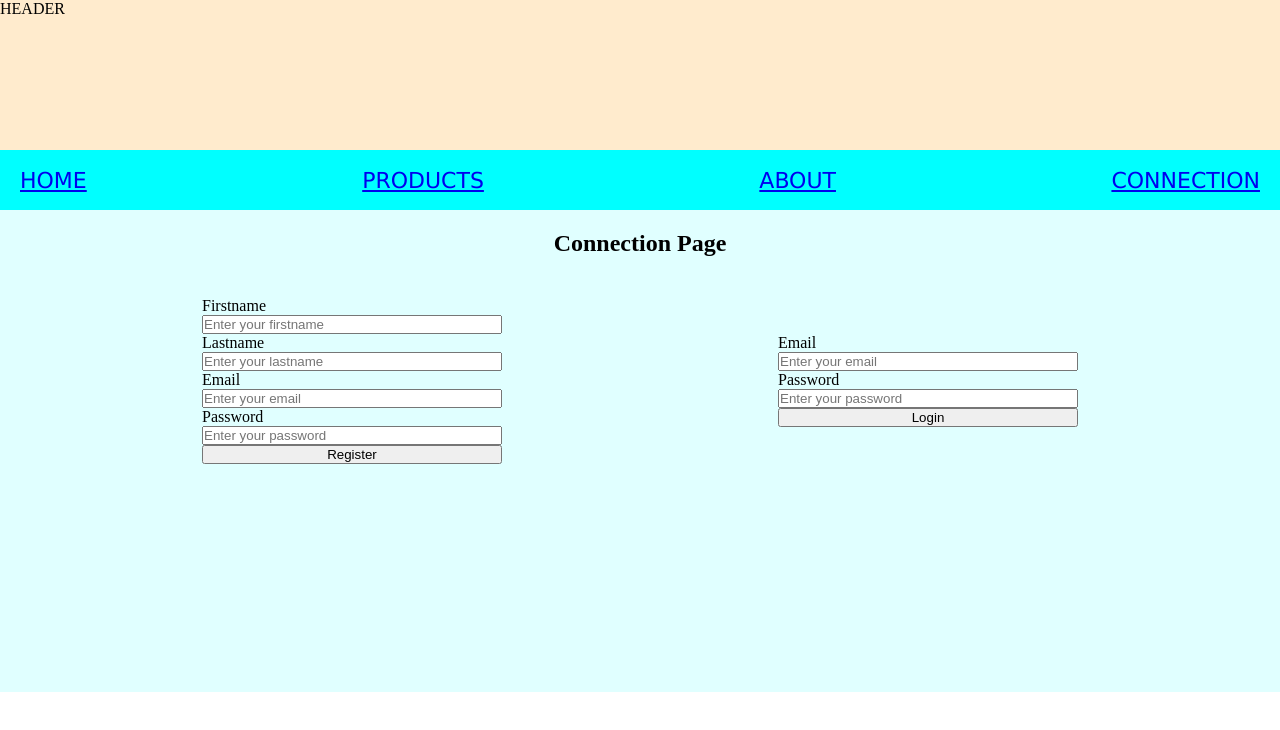
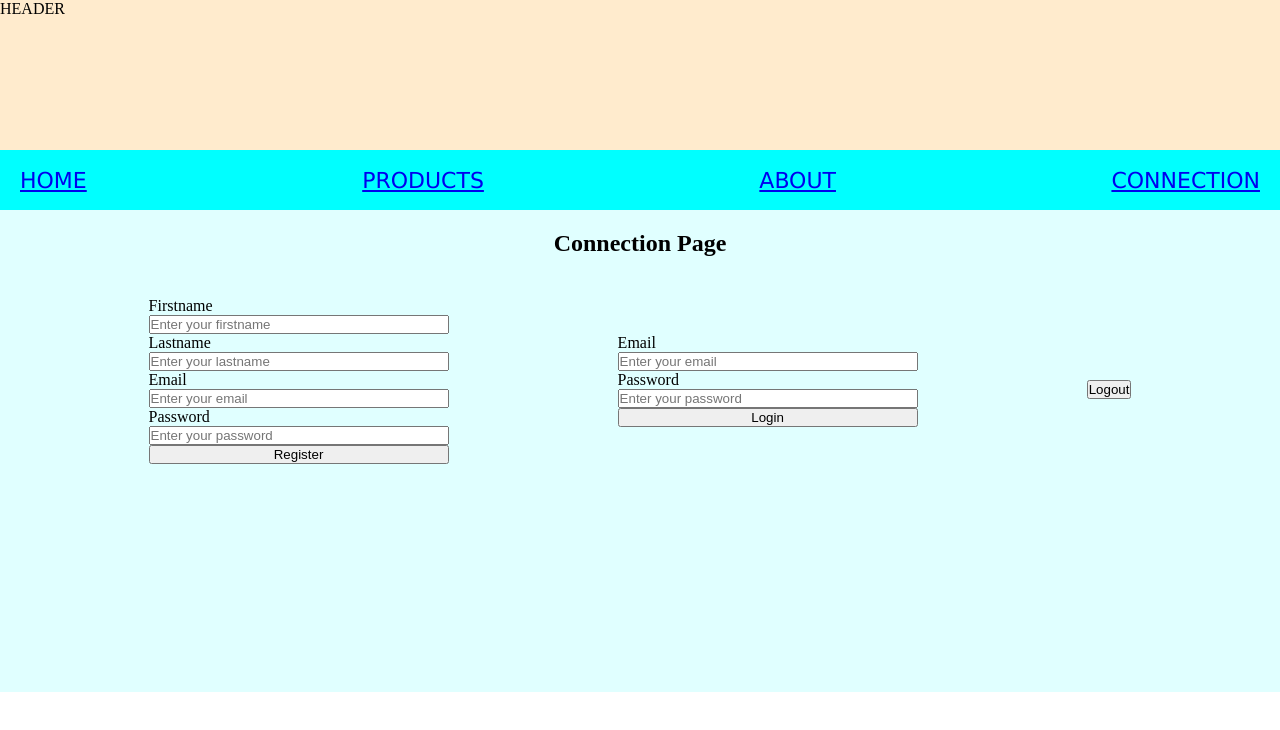
Before and after one commit to Matteus888/my-80store-frontend, a React (Vite) app: page /connect in a window 1280 px wide. Shown: the top 730 px of the page. Built offline with nearby package versions, Linux system fonts and the light colour scheme.

Commit message:
Add handleLogout

```diff
--- a/package.json
+++ b/package.json
@@ -15,7 +15,8 @@
     "react": "^18.3.1",
     "react-dom": "^18.3.1",
     "react-redux": "^9.2.0",
-    "react-router-dom": "^7.1.5"
+    "react-router-dom": "^7.1.5",
+    "redux-persist": "^6.0.0"
   },
   "devDependencies": {
     "@eslint/js": "^9.17.0",
--- a/src/pages/Connection.jsx
+++ b/src/pages/Connection.jsx
@@ -1,7 +1,7 @@
 import styles from "../styles/Connection.module.css";
 import { useState, useRef } from "react";
 import { useDispatch } from "react-redux";
-import { login } from "../store/userReducer";
+import { login, logout } from "../store/userReducer";
 
 export default function Connection() {
   const [firstname, setFirstname] = useState("");
@@ -110,6 +110,22 @@ export default function Connection() {
     }
   };
 
+  const handleLogout = async (e) => {
+    e.preventDefault();
+
+    try {
+      await fetch("http://localhost:3000/users/logout", {
+        method: "POST",
+        credentials: "include",
+      });
+      setTimeout(() => {
+        dispatch(logout());
+      }, 500);
+    } catch (error) {
+      console.error("Signout failed:", error);
+    }
+  };
+
   return (
     <div className={styles.main}>
       <h2>Connection Page</h2>
@@ -188,6 +204,11 @@ export default function Connection() {
             </p>
           </form>
         </div>
+        <div>
+          <button type="submit" onClick={handleLogout}>
+            Logout
+          </button>
+        </div>
       </div>
     </div>
   );
--- a/src/store/userReducer.js
+++ b/src/store/userReducer.js
@@ -19,8 +19,14 @@ export const userSlice = createSlice({
       state.value.publicId = action.payload.publicId;
       state.value.role = action.payload.role;
     },
+    logout: (state) => {
+      state.value.firstname = null;
+      state.value.lastname = null;
+      state.value.publicId = null;
+      state.value.role = null;
+    },
   },
 });
 
-export const { login } = userSlice.actions;
+export const { login, logout } = userSlice.actions;
 export default userSlice.reducer;
```
Also changed, not shown: 1 other file (tests, documents, lock files or other folders).
